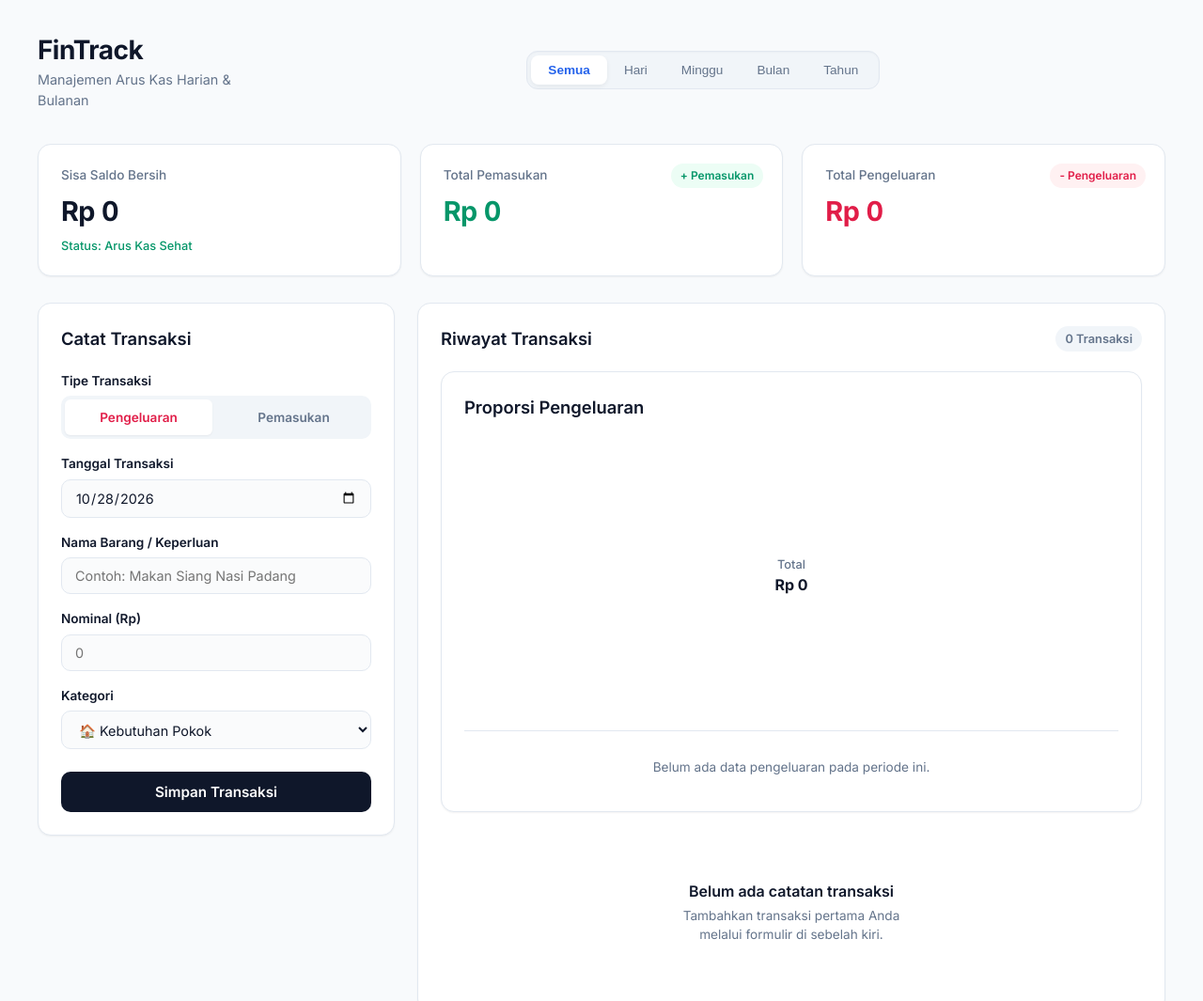
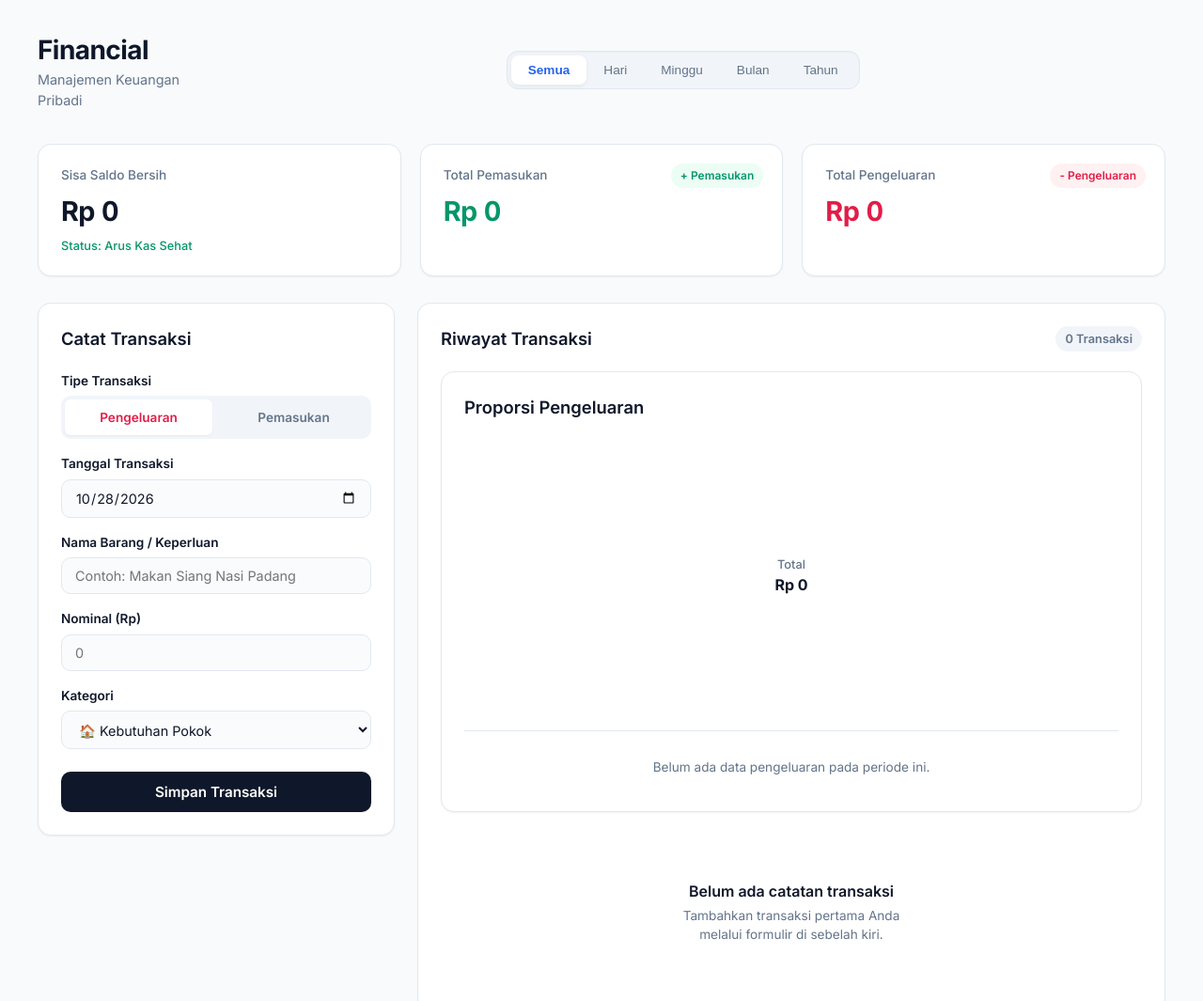
Before and after one commit to ahmadakbar098/Keuangan-Pribadi, a plain HTML site: page index.html in a window 1280 px wide. Shown: the top 1065 px of the page at 94% size. Drawn offline with nearby package versions, Linux system fonts and the light colour scheme.

Commit message:
feat: implementasi brand-title dan brand-subtitle

```diff
--- a/index.html
+++ b/index.html
@@ -16,8 +16,8 @@
     <!-- Bagian Atas: Header & Tombol Filter Waktu -->
     <header class="app-header">
       <div class="brand">
-        <h1 class="brand-title">FinTrack</h1>
-        <p class="brand-subtitle">Manajemen Arus Kas Harian & Bulanan</p>
+        <h1 class="brand-title">Financial</h1>
+        <p class="brand-subtitle">Manajemen Keuangan Pribadi</p>
       </div>
 
       <!-- Filter Periode Transaksi -->
```
